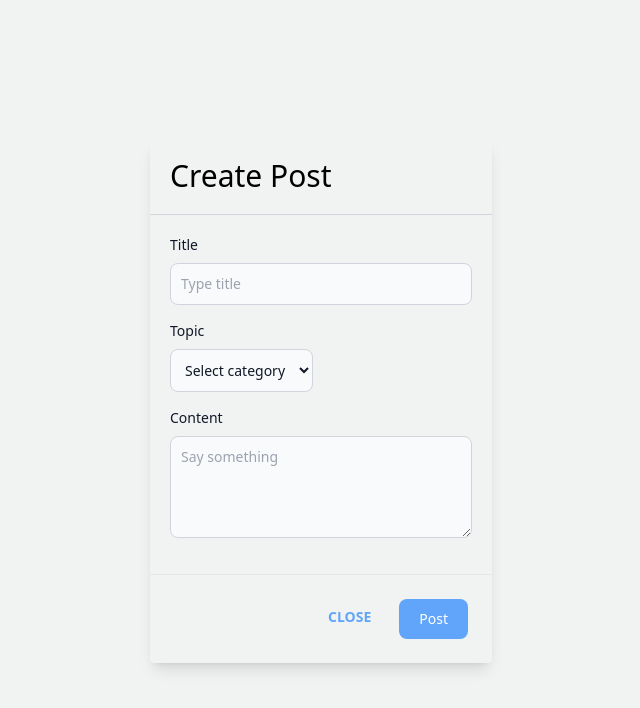
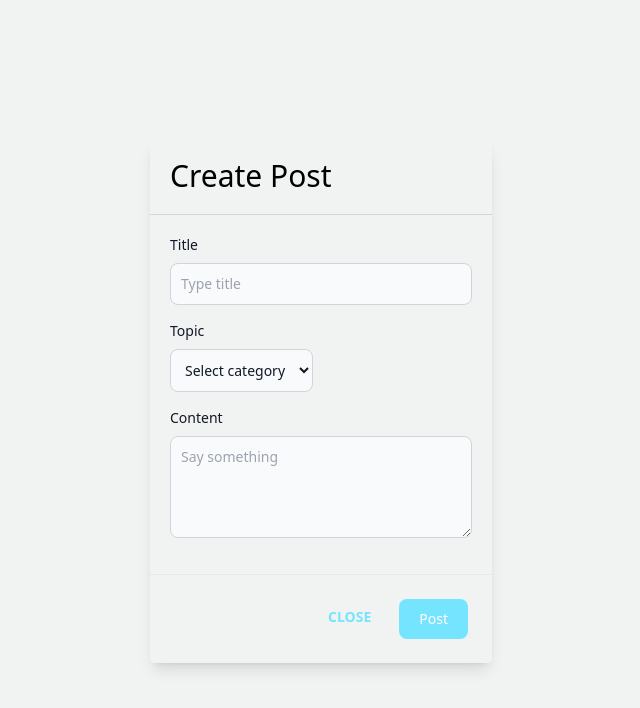
Before and after one commit to Murat-Yavas/Blog-Platform-App, a React (Vite) app: page /auth in a window 1280 px wide. Both pictures are taken after a click on the element 200 px from the left and 27 px from the top of the page. Shown: the top 708 px of the page, without its empty margins (319-959 px from the left). Built offline with nearby package versions, Linux system fonts and the light colour scheme.

Commit message:
Update UI

```diff
--- a/src/Auth/Auth.tsx
+++ b/src/Auth/Auth.tsx
@@ -50,7 +50,7 @@ const Auth = () => {
           <div>
             <button
               type="submit"
-              className="flex w-full justify-center rounded-md bg-blue-400 transition-all px-3 py-1.5 text-sm font-semibold leading-6 text-white shadow-sm hover:text-black focus-visible:outline focus-visible:outline-2 focus-visible:outline-offset-2 focus-visible:outline-indigo-600"
+              className="flex w-full justify-center rounded-md bg-custom-blue transition-all px-3 py-1.5 text-sm font-semibold leading-6 text-white shadow-sm hover:text-black focus-visible:outline focus-visible:outline-2 focus-visible:outline-offset-2 focus-visible:outline-indigo-600"
             >
               Sign in
             </button>
--- a/src/components/AddBlogItem/AddBlogItem.tsx
+++ b/src/components/AddBlogItem/AddBlogItem.tsx
@@ -71,8 +71,8 @@ const AddBlogItem = () => {
           </label>
           <textarea
             id="description"
-            rows={4}
-            className="block p-2.5 w-full text-sm text-gray-900 bg-gray-50 rounded-lg border border-gray-300 focus:ring-blue-500 focus:border-blue-500 dark:bg-gray-600 dark:border-gray-500 dark:placeholder-gray-400 dark:text-white dark:focus:ring-blue-500 dark:focus:border-blue-500"
+            rows={3}
+            className="resize-none block p-2.5 w-full text-sm text-gray-900 bg-gray-50 rounded-lg border border-gray-300 focus:ring-blue-500 focus:border-blue-500 dark:bg-gray-600 dark:border-gray-500 dark:placeholder-gray-400 dark:text-white dark:focus:ring-blue-500 dark:focus:border-blue-500"
             placeholder="Say something"
             onChange={(e) => setContent(e.target.value)}
             value={content}
--- a/src/components/BlogModal/CreateModalBlog.tsx
+++ b/src/components/BlogModal/CreateModalBlog.tsx
@@ -122,7 +122,7 @@ const CreateModalBlog = () => {
               </form>
               <div className="flex items-center justify-end p-6 border-t border-solid border-blueGray-200 rounded-b">
                 <button
-                  className="text-blue-400 background-transparent font-bold uppercase px-6 py-2 text-sm outline-none focus:outline-none mr-1 mb-1"
+                  className="text-custom-blue background-transparent font-bold uppercase px-6 py-2 text-sm outline-none focus:outline-none mr-1 mb-1"
                   type="button"
                   onClick={() =>
                     dispatch(blogActions.toggleBlogCreateModal(false))
@@ -131,7 +131,7 @@ const CreateModalBlog = () => {
                   Close
                 </button>
                 <button
-                  className="text-white inline-flex items-center bg-blue-400 hover:bg-blue-500 focus:ring-4 focus:outline-none focus:ring-blue-300 font-medium rounded-lg text-sm px-5 py-2.5 text-center dark:bg-blue-600 dark:hover:bg-blue-700 dark:focus:ring-blue-800"
+                  className="text-white inline-flex items-center bg-custom-blue hover:bg-blue-500 focus:ring-4 focus:outline-none focus:ring-blue-300 font-medium rounded-lg text-sm px-5 py-2.5 text-center dark:bg-blue-600 dark:hover:bg-blue-700 dark:focus:ring-blue-800"
                   type="button"
                   onClick={() => handlePost()}
                 >
```
